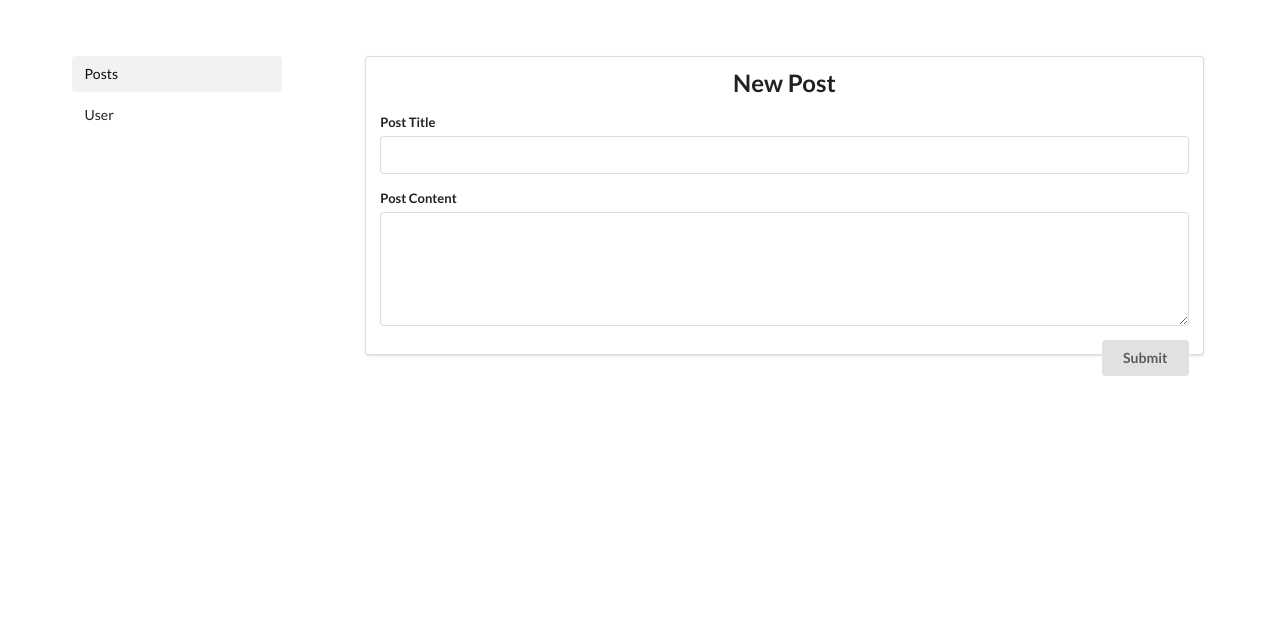
After one commit to jasonsebastian/su-entry-task, a Django app: page /blogs/admin/post/create/ in a window 1280 px wide. The commit adds this page. Shown: the top 630 px of the page. Run offline with Django 3.2, Linux system fonts and the light colour scheme; a user stored in the database is signed in.

Commit message:
Enable admin post creation

```diff
--- a/blogs/forms.py
+++ b/blogs/forms.py
@@ -11,3 +11,10 @@ class CommentForm(forms.Form):
         'placeholder': 'Input comment...',
         'rows': 3
     }))
+
+
+class CreatePostForm(forms.Form):
+    post_title = forms.CharField(max_length=20)
+    post_content = forms.CharField(widget=forms.Textarea(attrs={
+        'rows': 5
+    }))
--- /dev/null
+++ b/blogs/templates/blogs/admin_create_post.html
@@ -0,0 +1,19 @@
+{% extends 'base_admin_posts.html' %}
+
+{% block content %}
+  <div class="ui segment">
+    <h2 class="ui center aligned header">New Post</h2>
+    <form class="ui form" method="post" action="{% url 'blogs:create_post' %}">
+      {% csrf_token %}
+      <div class="field">
+        <label>Post Title</label>
+        {{ create_post_form.post_title }}
+      </div>
+      <div class="field">
+        <label>Post Content</label>
+        {{ create_post_form.post_content }}
+      </div>
+      <button class="ui right floated button" type="submit">Submit</button>
+    </form>
+  </div>
+{% endblock %}
--- a/blogs/templates/blogs/admin_posts.html
+++ b/blogs/templates/blogs/admin_posts.html
@@ -3,7 +3,7 @@
 {% block content %}
   <div class="row">
     <div class="ui basic clearing segment">
-      <button class="ui right floated primary button">Create</button>
+      <a class="ui right floated primary button" href="{% url 'blogs:create_post' %}">Create</a>
     </div>
   </div>
   <div class="row">
--- a/blogs/urls.py
+++ b/blogs/urls.py
@@ -8,8 +8,9 @@ urlpatterns = [
     path('admin/', views.admin, name='admin'),
     path('admin/posts/', views.admin_posts, name='admin_posts'),
     path('admin/post/<int:post_id>/', views.admin_post_detail, name='admin_post_detail'),
-    path('admin/hide_comment/<int:comment_id>/', views.hide_comment, name='hide_comment'),
-    path('admin/show_comment/<int:comment_id>/', views.show_comment, name='show_comment'),
+    path('admin/post/create/', views.create_post, name='create_post'),
+    path('admin/comment/show/<int:comment_id>/', views.hide_comment, name='hide_comment'),
+    path('admin/comment/hide/<int:comment_id>/', views.show_comment, name='show_comment'),
     path('admin/user/', views.admin_user, name='admin_user'),
     path('admin/login/', views.admin_login, name='admin_login'),
     path('login/', views.bu_login, name='login'),
@@ -17,6 +18,6 @@ urlpatterns = [
     path('like/<int:post_id>/', views.like, name='like'),
     path('unlike/<int:post_id>/', views.unlike, name='unlike'),
     path('comment/<int:post_id>/', views.comment, name='comment'),
-    path('add_comment/<int:post_id>/', views.add_comment, name='add_comment'),
+    path('comment/add/<int:post_id>/', views.add_comment, name='add_comment'),
     path('search/', views.search, name='search'),
 ]
--- a/blogs/views.py
+++ b/blogs/views.py
@@ -6,7 +6,7 @@ from django.http import HttpResponseRedirect
 from django.shortcuts import get_object_or_404, render
 from django.urls import reverse
 
-from .forms import BlogUserForm, CommentForm
+from .forms import BlogUserForm, CommentForm, CreatePostForm
 from .models import BlogUser, Comment, Post
 
 
@@ -165,3 +165,17 @@ def show_comment(request, comment_id):
         c.save()
 
     return HttpResponseRedirect(reverse('blogs:admin_post_detail', args=[c.post.post_id]))
+
+
+@login_required
+def create_post(request):
+    if request.method == 'GET':
+        context = {'create_post_form': CreatePostForm()}
+        return render(request, 'blogs/admin_create_post.html', context)
+
+    else:
+        post_title = request.POST['post_title']
+        post_content = request.POST['post_content']
+        p = Post(post_title=post_title, post_content=post_content)
+        p.save()
+        return HttpResponseRedirect('/blogs/admin/posts/')
```
Also changed, not shown: db.sqlite3.
